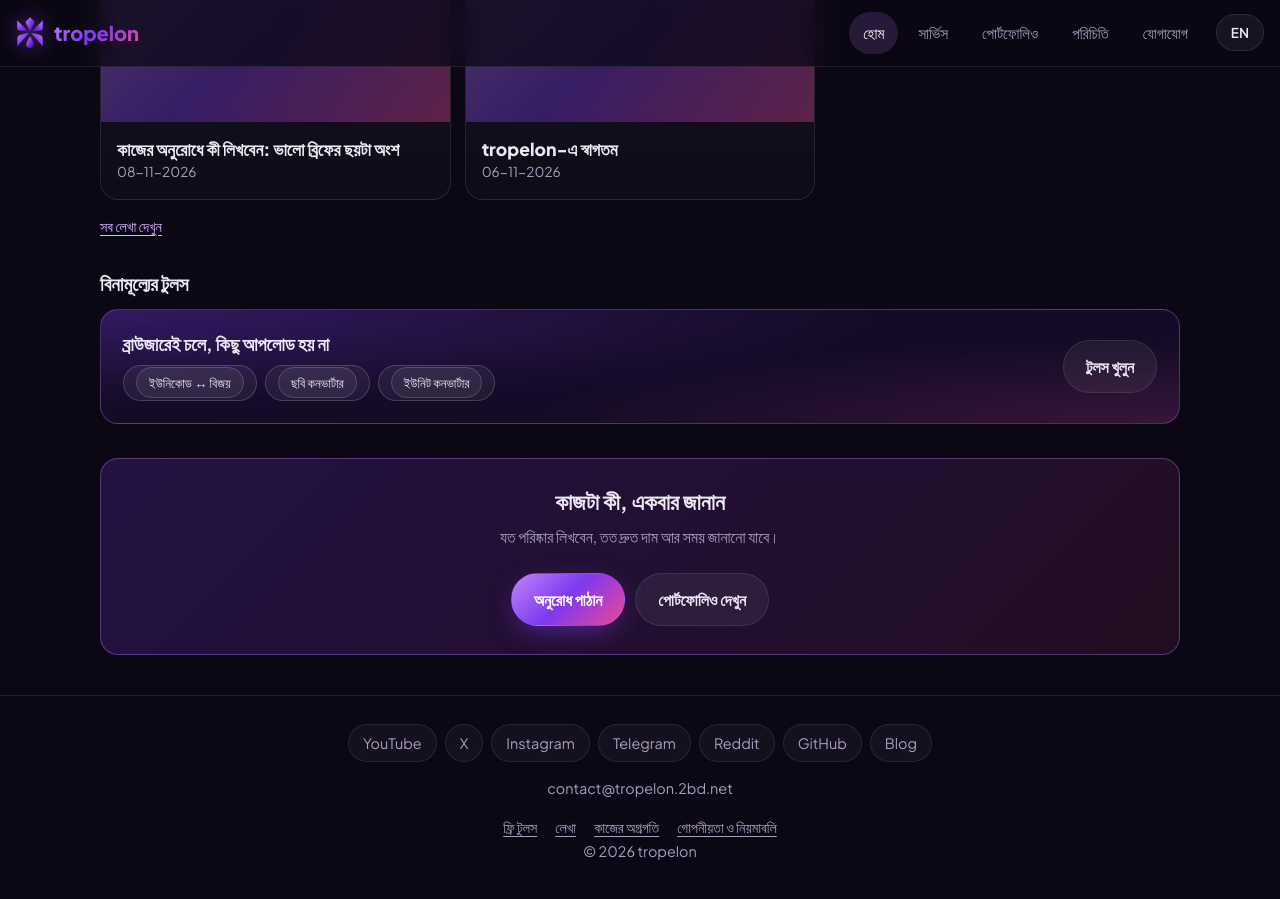
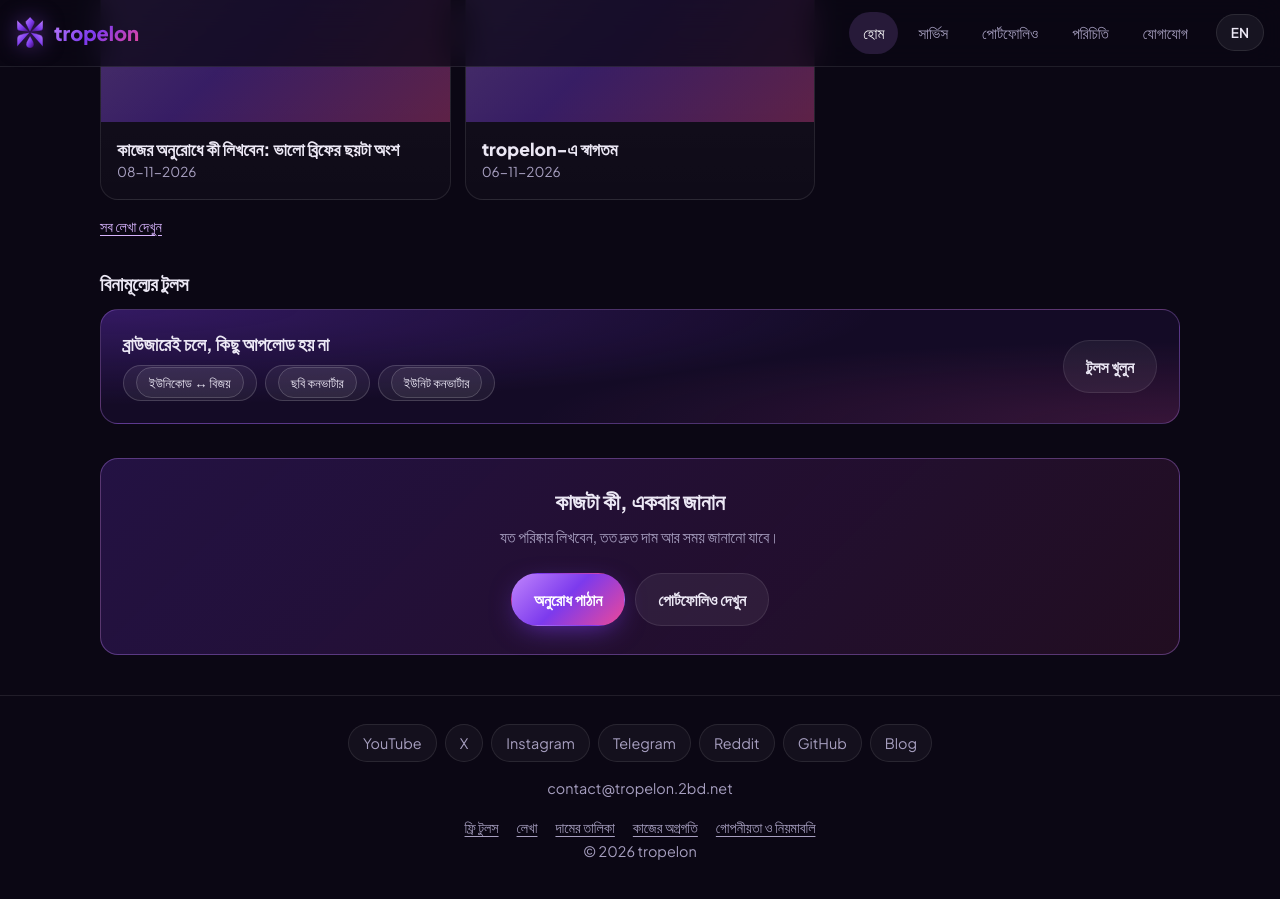
Before and after one commit to tropelon/Ponzile, a Jekyll site: the page built from index.html, in a window 1280 px wide and 900 px high, scrolled down 1959 px. Built offline with Jekyll 4.4.1, drawn with Linux system fonts in a browser that asks for light colours.

Commit message:
Add pricing link to footer in default layout

```diff
--- a/_layouts/default.html
+++ b/_layouts/default.html
@@ -41,6 +41,7 @@
     <p class="foot-links">
       <a href="{{ '/tools/' | relative_url }}"><span class="bn">ফ্রি টুলস</span><span class="en">Free tools</span></a>
       <a href="{{ '/explore/' | relative_url }}"><span class="bn">লেখা</span><span class="en">Articles</span></a>
+      <a href="{{ '/pricing/' | relative_url }}"><span class="bn">দামের তালিকা</span><span class="en">Price list</span></a>
       <a href="{{ '/track/' | relative_url }}"><span class="bn">কাজের অগ্রগতি</span><span class="en">Track a request</span></a>
       <a href="{{ '/privacy/' | relative_url }}"><span class="bn">গোপনীয়তা ও নিয়মাবলি</span><span class="en">Privacy &amp; rules</span></a>
     </p>
```
